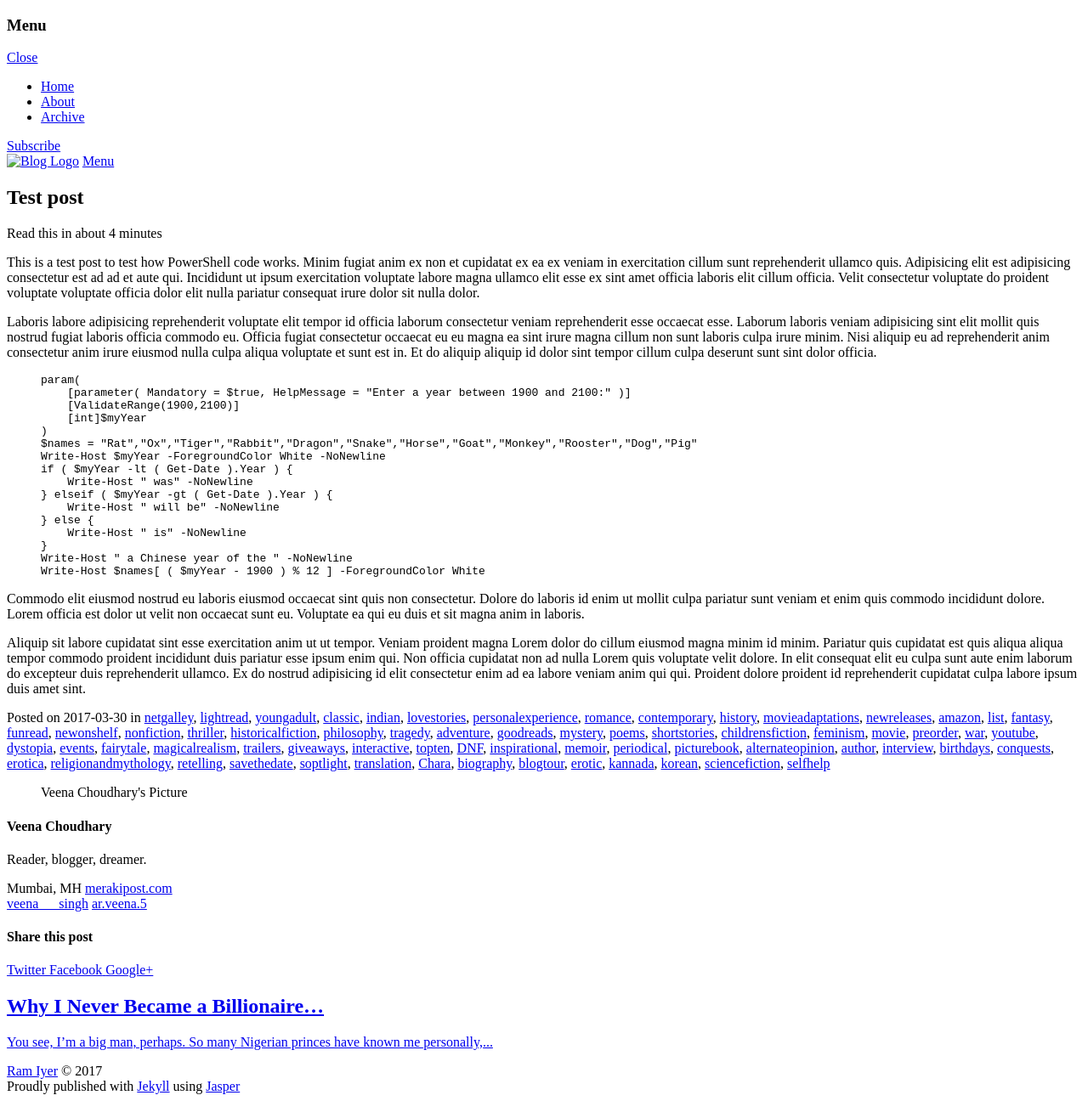
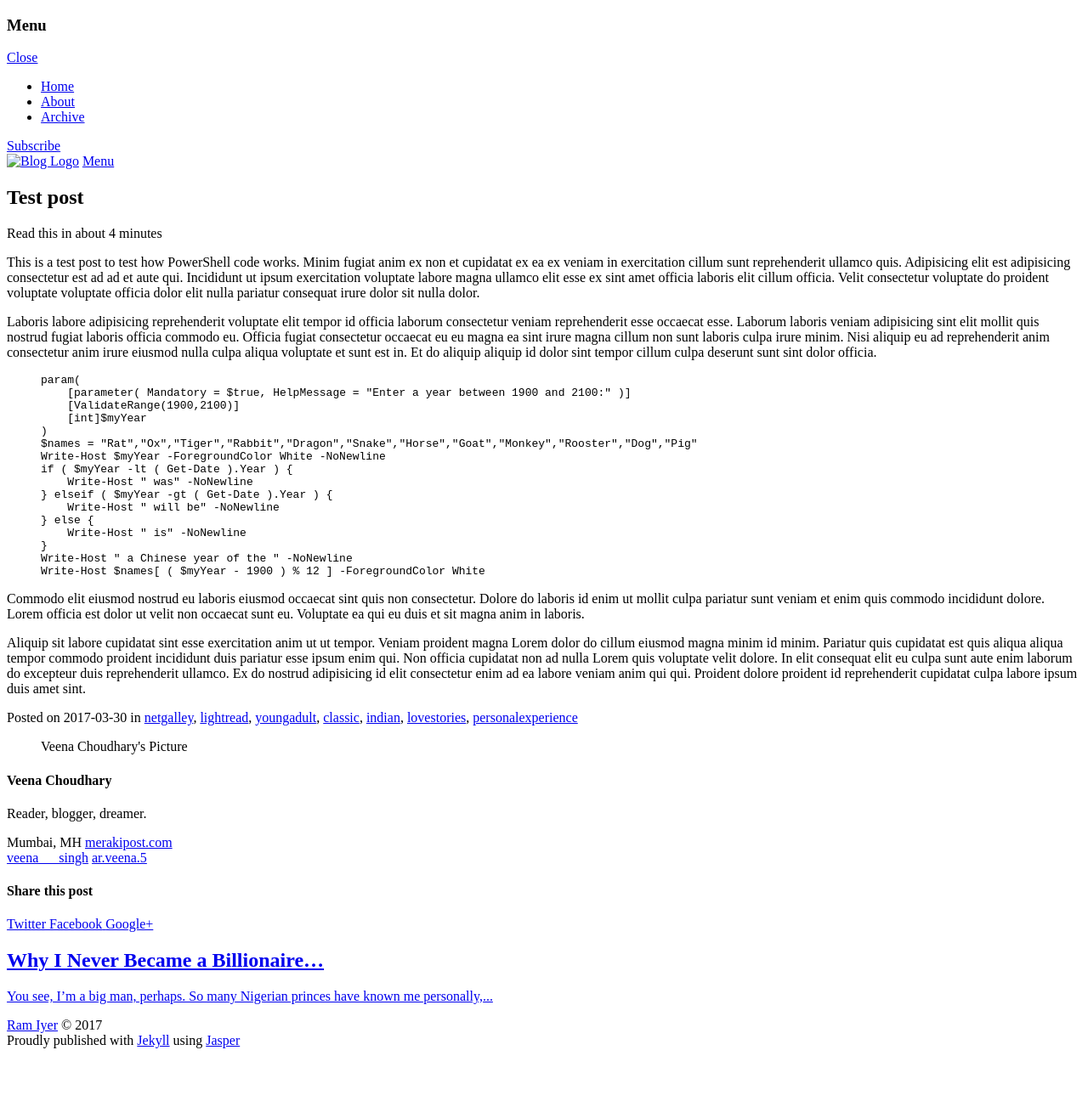
Before and after one commit to studiolampblack/puretypo, a Jekyll site: the page built from _posts/2017-03-30-test-post.md, in a window 1280 px wide. Shown: the whole page at 85% size. Built offline with Jekyll 4.4.1, drawn with Linux system fonts in a browser that asks for light colours; nearby versions of some CDN libraries; comment, search, counter and statistics services are not loaded; after the commit the page ends 1242 px from its top, so only the background shows below that.

Commit message:
Modified tags in post

```diff
--- a/_posts/2017-03-30-test-post.md
+++ b/_posts/2017-03-30-test-post.md
@@ -12,63 +12,6 @@ tags:
     indian
     lovestories
     personalexperience
-    romance
-    contemporary
-    history
-    movieadaptations
-    newreleases
-    amazon
-    list
-    fantasy
-    funread
-    newonshelf
-    nonfiction
-    thriller
-    historicalfiction
-    philosophy
-    tragedy
-    adventure
-    goodreads
-    mystery
-    poems
-    shortstories
-    childrensfiction
-    feminism
-    movie
-    preorder
-    war
-    youtube
-    dystopia
-    events
-    fairytale
-    magicalrealism
-    trailers
-    giveaways
-    interactive
-    topten
-    DNF
-    inspirational
-    memoir
-    periodical
-    picturebook
-    alternateopinion
-    author interview
-    birthdays
-    conquests
-    erotica
-    religionandmythology
-    retelling
-    savethedate
-    soptlight
-    translation
-    Chara
-    biography
-    blogtour
-    erotic
-    kannada
-    korean
-    sciencefiction
-    selfhelp
 subclass: 'post tag-test tag-content'
 logo: 'assets/images/ghost.png'
 ---
```
Also changed, not shown: _posts/2014-04-26-the-smack.md (+0 -55 lines), _posts/2014-06-12-from-logo-to-touchdevelop-part-1.md (+0 -54 lines), _posts/2014-06-13-from-logo-to-touchdevelop-part-2.md (+0 -51 lines), _posts/2014-07-05-do-you-still-cmd.md (+0 -47 lines), _posts/2014-09-15-why-i-never-became-billionaire.md (+0 -56 lines).
